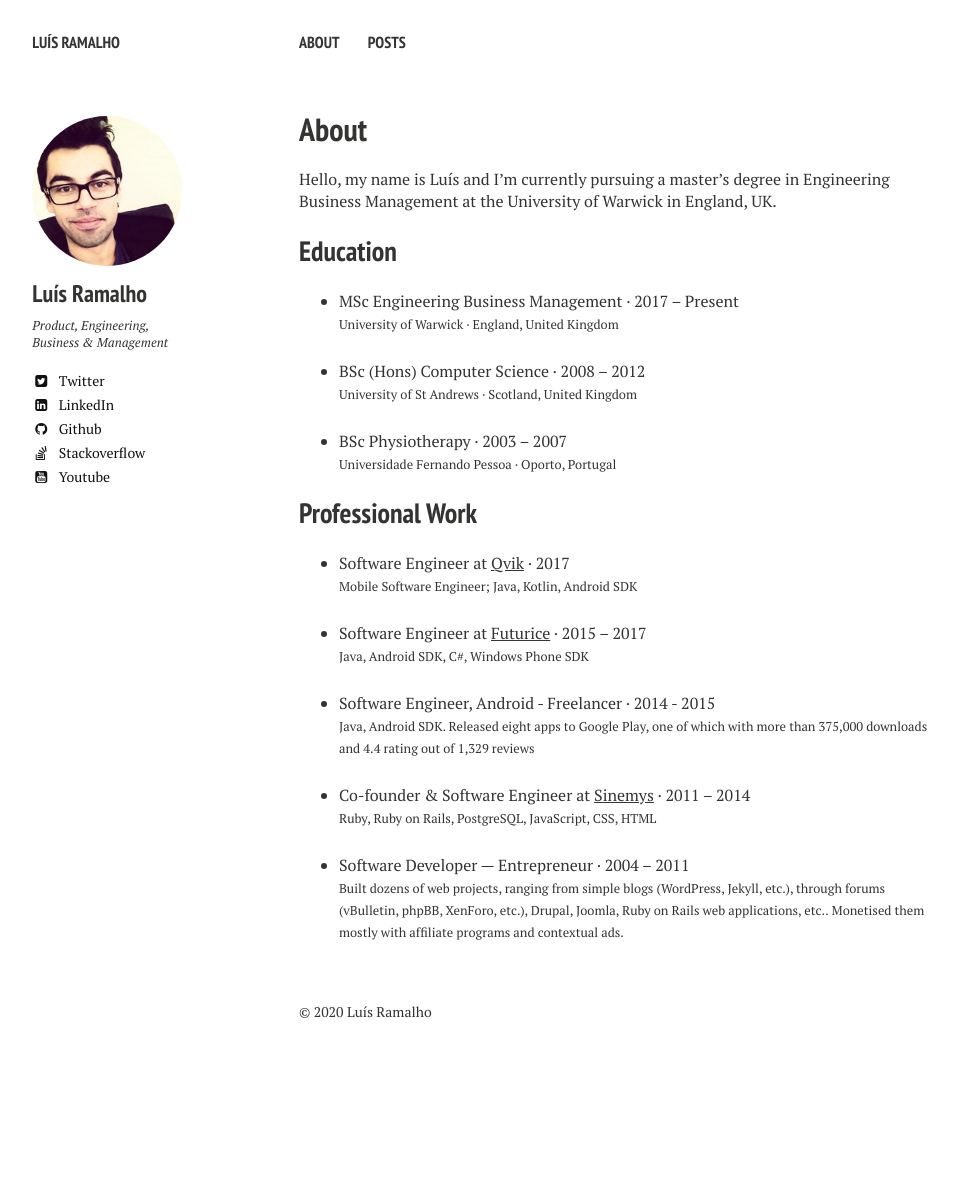
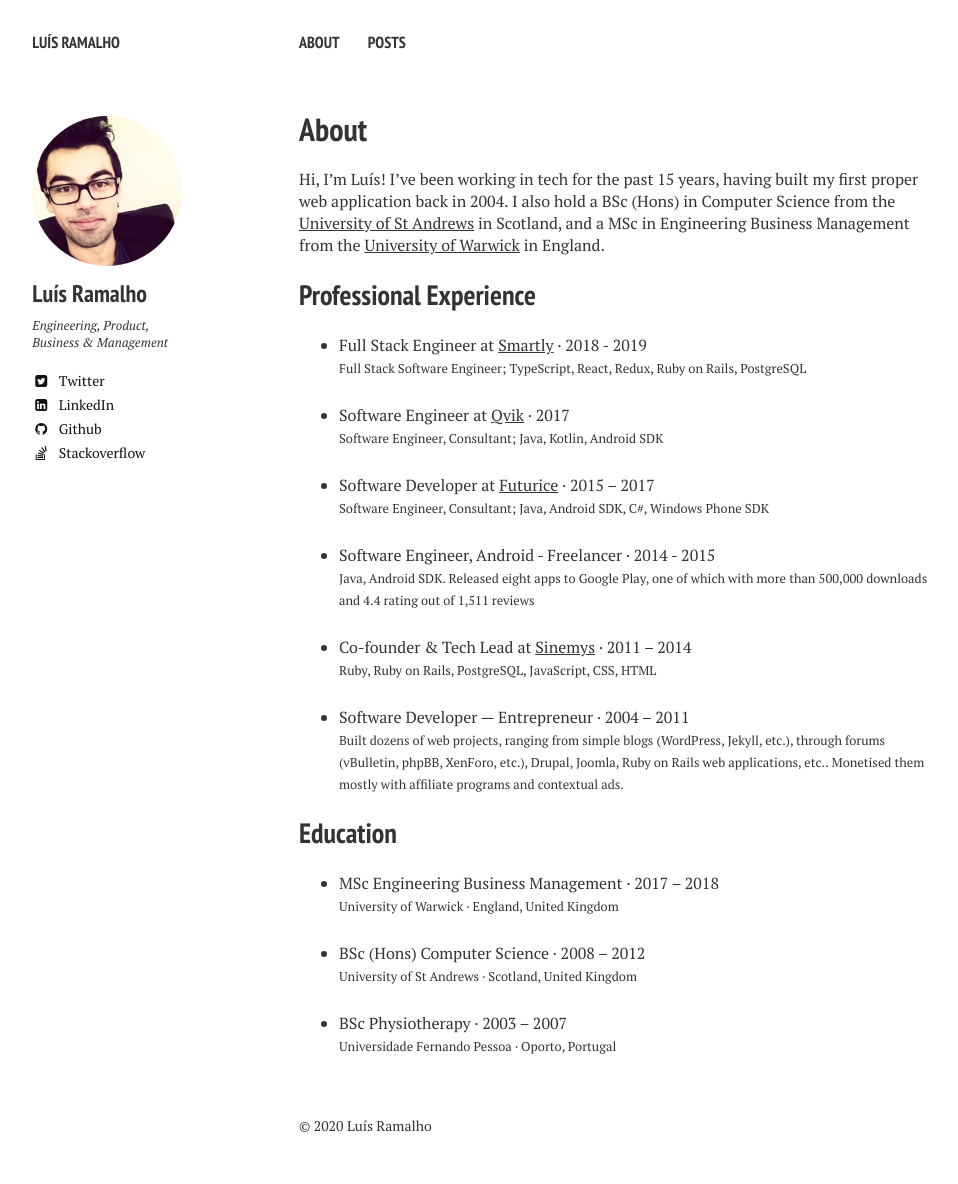
Before and after one commit to luisramalho/luisramalho.github.io, a Jekyll site: the page built from about/index.md, in a window 1280 px wide. Shown: the whole page, without its empty margins (21-979 px from the left). Built offline with Jekyll 4.4.1, drawn with Linux system fonts in a browser that asks for light colours; nearby versions of some CDN libraries; before the commit the page ends 1070 px from its top, so only the background shows below that.

Commit message:
Update personal website

```diff
--- a/_config.yml
+++ b/_config.yml
@@ -1,14 +1,14 @@
 # Site wide configuration
 
-title:            Luís Ramalho
-locale:           pt_PT
-url:              https://luisramalho.com
+title: Luís Ramalho
+locale: pt_PT
+url: https://luisramalho.com
 page:
 
 # Jekyll configuration
 
-permalink:   /:title
-markdown:    kramdown
+permalink: /:title
+markdown: kramdown
 highlighter: rouge
 sass:
   sass_dir: _sass
@@ -23,12 +23,11 @@ kramdown:
   toc_levels: 1..6
   enable_coderay: false
 
-
 # Site owner
 owner:
   name: "Luís Ramalho"
   avatar: luisramalho.jpg
-  bio: "Product, Engineering, Business & Management"
+  bio: "Engineering, Product, Business & Management"
   email:
   disqus-shortname: luisramalho
   twitter: luisramalho
@@ -50,10 +49,32 @@ owner:
   foursquare: #username
   steam: #username
   dribbble: #username
-  youtube: DecentralizedProducts
+  youtube: #username
   soundcloud: #username
   weibo: #username
   flickr: #username
 
 include: [".htaccess"]
-exclude: ["lib", "config.rb", "Capfile", "config", "log", "Rakefile", "Rakefile.rb", "tmp", "less", "*.sublime-project", "*.sublime-workspace", "test", "spec", "Gruntfile.js", "package.json", "node_modules", "Gemfile", "Gemfile.lock", "LICENSE", "README.md"]
+exclude:
+  [
+    "lib",
+    "config.rb",
+    "Capfile",
+    "config",
+    "log",
+    "Rakefile",
+    "Rakefile.rb",
+    "tmp",
+    "less",
+    "*.sublime-project",
+    "*.sublime-workspace",
+    "test",
+    "spec",
+    "Gruntfile.js",
+    "package.json",
+    "node_modules",
+    "Gemfile",
+    "Gemfile.lock",
+    "LICENSE",
+    "README.md",
+  ]
--- a/about/index.md
+++ b/about/index.md
@@ -9,33 +9,35 @@ comments: false
   creditlink: http://wegraphics.net/downloads/free-ultimate-blurred-background-pack/ -->
 ---
 
-Hello, my name is Luís and I'm currently pursuing a master's degree in Engineering Business Management at the University of Warwick in England, UK.
+Hi, I'm Luís! I've been working in tech for the past 15 years, having built my first proper web application back in 2004. I also hold a BSc (Hons) in Computer Science from the [University of St Andrews](http://st-andrews.ac.uk/) in Scotland, and a MSc in Engineering Business Management from the [University of Warwick](https://warwick.ac.uk) in England.
+
+## Professional Experience
+
+- Full Stack Engineer at [Smartly](http://smartly.io) · 2018 - 2019
+  <br/><small>Full Stack Software Engineer; TypeScript, React, Redux, Ruby on Rails, PostgreSQL</small>
+
+- Software Engineer at [Qvik](http://qvik.com) · 2017
+  <br/><small>Software Engineer, Consultant; Java, Kotlin, Android SDK</small>
+
+- Software Developer at [Futurice](http://futurice.com) · 2015 – 2017
+  <br/><small>Software Engineer, Consultant; Java, Android SDK, C#, Windows Phone SDK</small>
+
+- Software Engineer, Android - Freelancer · 2014 - 2015
+  <br/><small>Java, Android SDK. Released eight apps to Google Play, one of which with more than 500,000 downloads and 4.4 rating out of 1,511 reviews</small>
+
+- Co-founder & Tech Lead at [Sinemys](http://sinemys.com) · 2011 – 2014
+  <br/><small>Ruby, Ruby on Rails, PostgreSQL, JavaScript, CSS, HTML</small>
+
+- Software Developer — Entrepreneur · 2004 – 2011
+  <br/><small>Built dozens of web projects, ranging from simple blogs (WordPress, Jekyll, etc.), through forums (vBulletin, phpBB, XenForo, etc.), Drupal, Joomla, Ruby on Rails web applications, etc.. Monetised them mostly with affiliate programs and contextual ads.</small>
 
 ## Education
 
-* MSc Engineering Business Management · 2017 – Present<br/>
+- MSc Engineering Business Management · 2017 – 2018<br/>
   <small>[University of Warwick](https://warwick.ac.uk) · England, United Kingdom</small>
 
-* BSc (Hons) Computer Science · 2008 – 2012<br/>
+- BSc (Hons) Computer Science · 2008 – 2012<br/>
   <small>[University of St Andrews](http://st-andrews.ac.uk/) · Scotland, United Kingdom</small>
 
-* BSc Physiotherapy · 2003 – 2007<br/>
+- BSc Physiotherapy · 2003 – 2007<br/>
   <small>[Universidade Fernando Pessoa](http://ufp.pt) · Oporto, Portugal</small>
-
-
-## Professional Work
-
-* Software Engineer at [Qvik](http://qvik.com) · 2017
-  <br/><small>Mobile Software Engineer; Java, Kotlin, Android SDK</small>
-
-* Software Engineer at [Futurice](http://futurice.com) · 2015 – 2017
-  <br/><small>Java, Android SDK, C#, Windows Phone SDK</small>
-
-* Software Engineer, Android - Freelancer · 2014 - 2015
-  <br/><small>Java, Android SDK. Released eight apps to Google Play, one of which with more than 375,000 downloads and 4.4 rating out of 1,329 reviews</small>
-
-* Co-founder & Software Engineer at [Sinemys](http://sinemys.com) · 2011 – 2014
-  <br/><small>Ruby, Ruby on Rails, PostgreSQL, JavaScript, CSS, HTML</small>
-
-* Software Developer — Entrepreneur · 2004 – 2011
-  <br/><small>Built dozens of web projects, ranging from simple blogs (WordPress, Jekyll, etc.), through forums (vBulletin, phpBB, XenForo, etc.), Drupal, Joomla, Ruby on Rails web applications, etc.. Monetised them mostly with affiliate programs and contextual ads.</small>
```
Also changed, not shown: Gemfile.lock.
